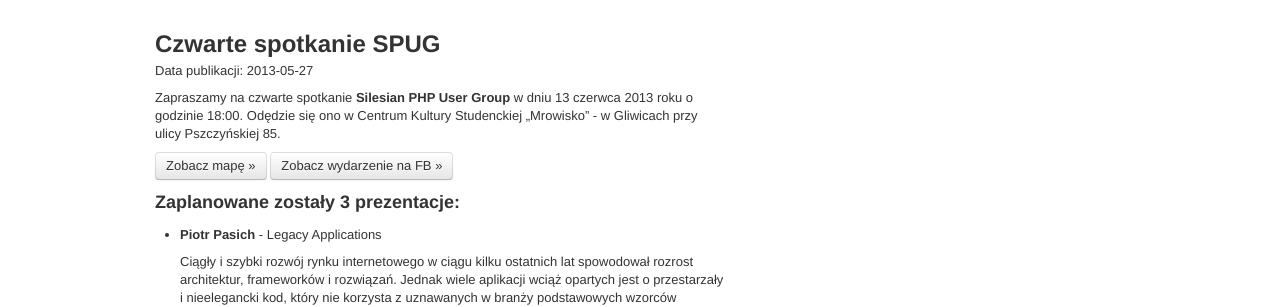
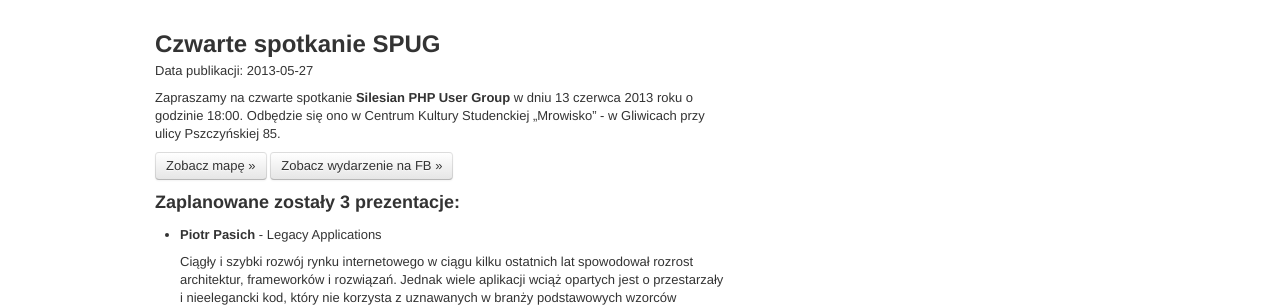
Before and after one commit to SPUG/spug.github.com, a Jekyll site: the page built from _posts/2013-05-27-czwarte-spotkanie.html, in a window 1280 px wide and 1006 px high. Shown: the part 210-517 px from the top of the window. Built offline with Jekyll 4.4.1, drawn with Linux system fonts in a browser that asks for light colours.

Commit message:
Fix typo

```diff
--- a/_posts/2013-02-20-trzecie-spotkanie.html
+++ b/_posts/2013-02-20-trzecie-spotkanie.html
@@ -2,7 +2,7 @@
 title: Trzecie spotkanie SPUG
 layout: post
 ---
-<p>Zapraszamy na trzecie spotkanie <b>Silesian PHP User Group</b> w dniu 27 lutego 2013 roku o godzinie 18:00. Odędzie się ono w Sali Konferencyjnej Centrum Kultury Studenckiej "Mrowisko" - w Gliwicach przy ulicy Pszczyńskiej 85.</p>
+<p>Zapraszamy na trzecie spotkanie <b>Silesian PHP User Group</b> w dniu 27 lutego 2013 roku o godzinie 18:00. Odbędzie się ono w Sali Konferencyjnej Centrum Kultury Studenckiej "Mrowisko" - w Gliwicach przy ulicy Pszczyńskiej 85.</p>
 <p><a class="btn" href="https://maps.google.com/maps/ms?msid=208903925021635275158.0004c288392c6628586ca&amp;msa=0&amp;ll=50.285334,18.677782&amp;spn=0.006293,0.016512" target="_blank">Zobacz mapę &raquo;</a> <a class="btn" href="http://www.facebook.com/events/437364793010334/" target="_blank">Zobacz wydarzenie na FB &raquo;</a></p>
 <h3>Zaplanowane zostały 3 prezentacje:</h3>
 <ul>
--- a/_posts/2013-05-27-czwarte-spotkanie.html
+++ b/_posts/2013-05-27-czwarte-spotkanie.html
@@ -2,7 +2,7 @@
 title: Czwarte spotkanie SPUG
 layout: post
 ---
-<p>Zapraszamy na czwarte spotkanie <b>Silesian PHP User Group</b> w dniu 13 czerwca 2013 roku o godzinie 18:00. Odędzie się ono w Centrum Kultury Studenckiej &bdquo;Mrowisko&rdquo; - w Gliwicach przy ulicy Pszczyńskiej 85.</p>
+<p>Zapraszamy na czwarte spotkanie <b>Silesian PHP User Group</b> w dniu 13 czerwca 2013 roku o godzinie 18:00. Odbędzie się ono w Centrum Kultury Studenckiej &bdquo;Mrowisko&rdquo; - w Gliwicach przy ulicy Pszczyńskiej 85.</p>
 <p><a class="btn" href="http://goo.gl/maps/7KngI" target="_blank">Zobacz mapę &raquo;</a> <a class="btn" href="https://www.facebook.com/events/633199350027127/" target="_blank">Zobacz wydarzenie na FB &raquo;</a></p>
 <h3>Zaplanowane zostały 3 prezentacje:</h3>
 <ul>
```
